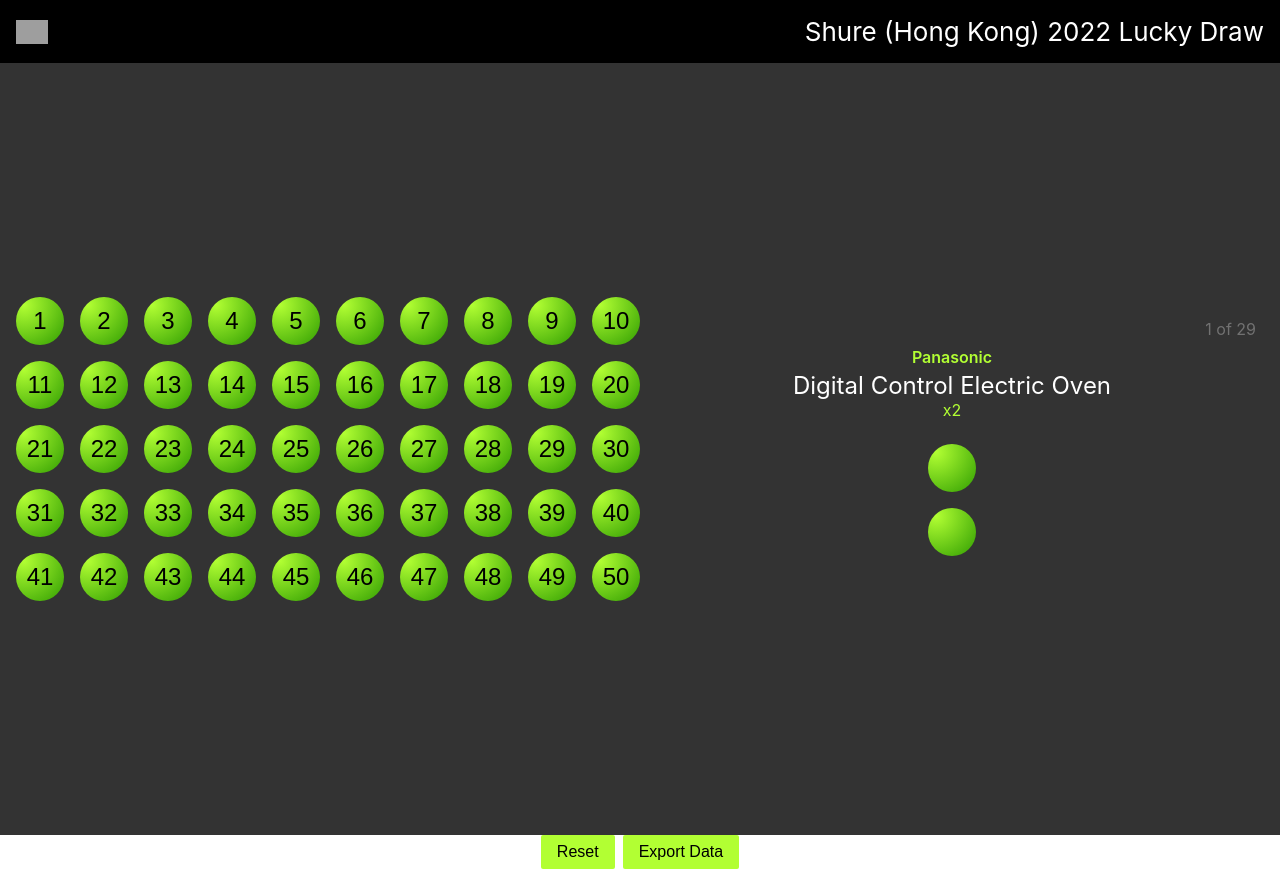
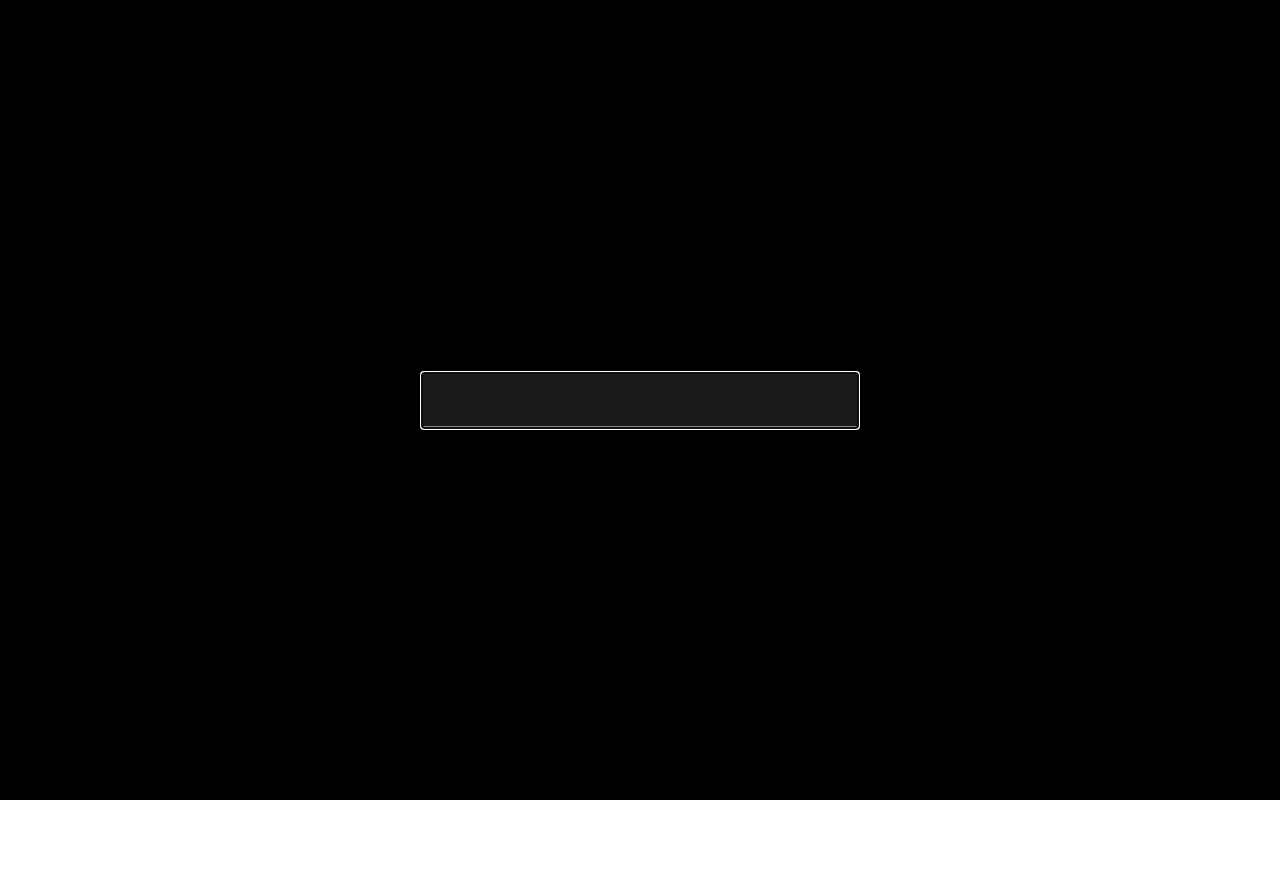
Before and after one commit to chrisshure/lucky-draw, a React (Create React App) app: page / in a window 1280 px wide. After the commit the page ends 800 px from the top, so only its background shows below. Built offline with nearby package versions, Linux system fonts and the light colour scheme; grey boxes are pictures that could not be loaded.

Commit message:
passcode styling and show/hide logic

```diff
--- a/src/App.css
+++ b/src/App.css
@@ -1,5 +1,25 @@
 .App {
   text-align: center;
+}
+
+.passcode-container {
+  height: 100vh;
+  width: 100%;
+  display: flex;
+  justify-content: center;
+  align-items: center;
+  background-color: #000;
+}
+
+.passcode {
+  padding: 8px;
+  border-radius: 0;
+  background-color: rgba(255, 255, 255, 0.1);
+  border: 0 none;
+  color: #fff;
+  text-align: center;
+  font-size: 2rem;
+  border-bottom: 2px solid #868688;
 }
 
 .App-header {
--- a/src/App.tsx
+++ b/src/App.tsx
@@ -1,6 +1,7 @@
 import { useState } from "react";
 import "./App.css";
 import { Balls } from "./components/Balls";
+import { Passcode } from "./components/Passcode";
 import { Results } from "./components/Results";
 import { SelectPeople } from "./components/SelectPeople";
 import { People } from "./constants/People";
@@ -9,6 +10,7 @@
 import { shuffleArray } from "./utilities/array";
 
 function App() {
+  const [isPassed, setPass] = useState(false);
   const [people, setPeople] = useState(People);
   const [currentPrize, setCurrentPrize] = useState(Prizes[0]);
   const [selectedPeople, selectPeople] = useState<number[]>([]);
@@ -30,7 +32,7 @@
     const winners = selectedPeople.map((p) => {
       return {
         number: p,
-        name: People[p - 1],
+        name: People[p - 1]
       };
     });
     setResults([...results, { prize: currentPrize, winners: winners }]);
@@ -62,6 +64,15 @@
 
   return (
     <div className="App">
+      {!isPassed ? (
+        <Passcode
+          updatePass={(v) => {
+            setPass(v);
+            handleReset();
+          }}
+        />
+      ) : (
+        <>
           <header className="App-header">
             <img
               className="logo"
@@ -101,6 +112,8 @@
               </button>
             </div>
           </footer>
+        </>
+      )}
     </div>
   );
 }
--- a/src/components/Passcode.tsx
+++ b/src/components/Passcode.tsx
@@ -1,9 +1,23 @@
-import { useEffect, useRef } from "react";
+import { useRef } from "react";
 
-export const Passcode = () => {
+export const Passcode: React.FC<{ updatePass: (v: boolean) => void }> = ({
+  updatePass
+}) => {
   const inputRef = useRef() as React.MutableRefObject<HTMLInputElement>;
-  useEffect(() => {
-    inputRef.current.focus();
-  }, []);
-  return <input className="passcode" type="password" ref={inputRef} />;
+  const handleInput = (e: React.KeyboardEvent<HTMLInputElement>) => {
+    if (inputRef.current.value.toLowerCase() === "shuresm58") {
+      updatePass(true);
+    }
+  };
+  return (
+    <div className="passcode-container">
+      <input
+        autoFocus
+        className="passcode"
+        type="password"
+        ref={inputRef}
+        onKeyUp={handleInput}
+      />
+    </div>
+  );
 };
```
Lines whose indentation alone changed are shown as unchanged.
